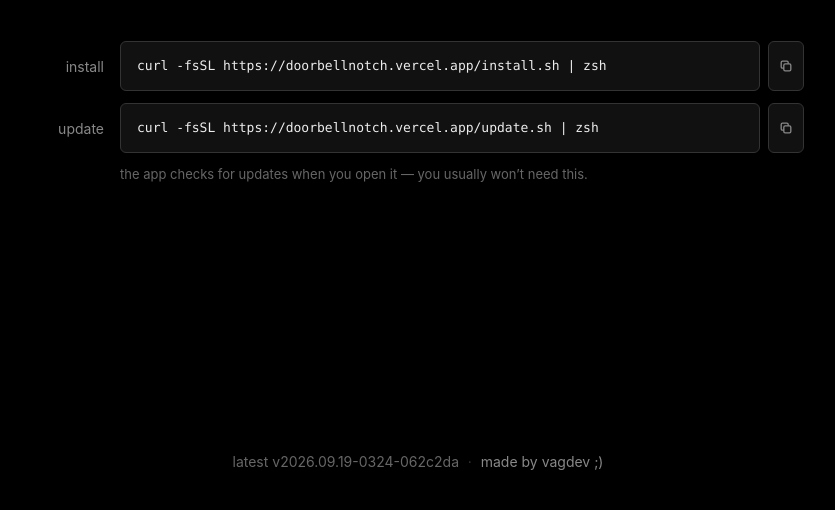
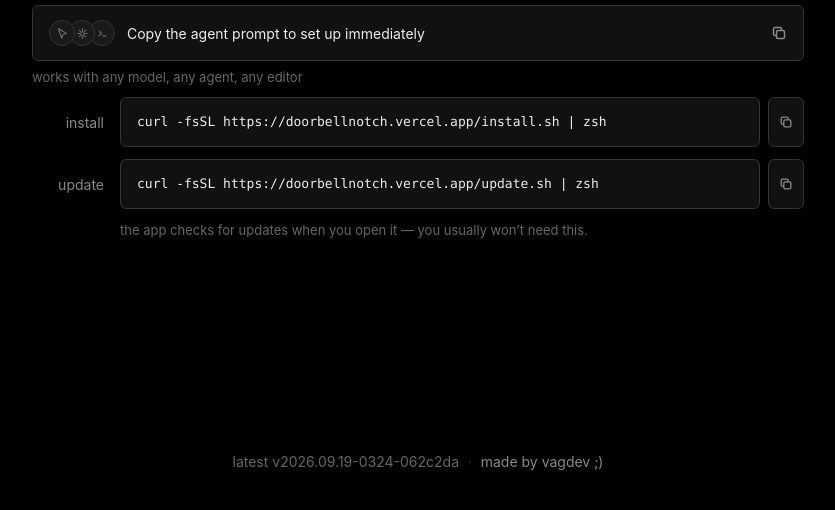
Before and after one commit to vagdotdev/doorbell, a website: page web/index.html in a window 1280 px wide. Shown: the part 290-800 px from the top of the page, without its empty margins (222-1057 px from the left). Drawn offline with Linux system fonts and the light colour scheme; no server answers.

Commit message:
feat(web): add AI agent prompt box to landing page

```diff
--- a/web/index.html
+++ b/web/index.html
@@ -354,6 +354,116 @@
       .hint { padding-left: 0; }
     }
 
+    .agent-box {
+      width: 100%;
+      display: flex;
+      flex-direction: column;
+      gap: 8px;
+    }
+
+    .agent-box-label {
+      font-size: 10px;
+      font-weight: 500;
+      letter-spacing: 0.08em;
+      color: var(--gray);
+      text-transform: uppercase;
+    }
+
+    .agent-prompt-row {
+      display: flex;
+      align-items: center;
+      gap: 12px;
+      background: var(--accents-1);
+      border: 1px solid var(--gray-dark);
+      border-radius: 6px;
+      padding: 14px 16px;
+      cursor: pointer;
+      transition: border-color 120ms ease;
+    }
+
+    .agent-prompt-row:hover {
+      border-color: var(--gray-light);
+    }
+
+    .agent-prompt-row:focus-visible {
+      outline: 2px solid var(--gray-light);
+      outline-offset: 2px;
+    }
+
+    .agent-icons {
+      display: flex;
+      align-items: center;
+      gap: 0;
+      flex-shrink: 0;
+    }
+
+    .agent-icon {
+      width: 26px;
+      height: 26px;
+      border-radius: 50%;
+      background: #1a1a1a;
+      border: 1.5px solid var(--gray-dark);
+      display: flex;
+      align-items: center;
+      justify-content: center;
+      margin-right: -6px;
+      position: relative;
+    }
+
+    .agent-icon:nth-child(1) { z-index: 3; }
+    .agent-icon:nth-child(2) { z-index: 2; }
+    .agent-icon:nth-child(3) { z-index: 1; margin-right: 0; }
+
+    .agent-icon svg {
+      width: 13px;
+      height: 13px;
+      fill: none;
+      stroke: currentColor;
+      color: var(--gray-light);
+    }
+
+    .agent-prompt-text {
+      flex: 1;
+      font-size: 14px;
+      font-weight: 400;
+      color: var(--foreground);
+      text-transform: none;
+    }
+
+    .agent-prompt-row .copy-icon {
+      flex-shrink: 0;
+      width: 16px;
+      height: 16px;
+      color: var(--gray);
+      transition: color 160ms ease;
+    }
+
+    .agent-prompt-row:hover .copy-icon {
+      color: var(--foreground);
+    }
+
+    .agent-prompt-row.copied .copy-icon { color: var(--foreground); }
+
+    .agent-prompt-row .copy-icon .gi-copy { display: block; }
+    .agent-prompt-row .copy-icon .gi-done { display: none; }
+    .agent-prompt-row.copied .copy-icon .gi-copy { display: none; }
+    .agent-prompt-row.copied .copy-icon .gi-done { display: block; }
+
+    .agent-box-hint {
+      font-size: 13px;
+      color: var(--gray-light);
+      text-transform: none;
+    }
+
+    .agent-box-hint a {
+      color: var(--gray-light);
+      text-decoration: none;
+    }
+
+    .agent-box-hint a:hover {
+      color: var(--foreground);
+    }
+
     @media (prefers-reduced-motion: reduce) {
       .intro { display: none; }
       .page { opacity: 1; }
@@ -388,6 +498,31 @@
     <main>
       <h1><span class="name">doorbell</span><span class="kind">macapp</span></h1>
       <div class="commands">
+        <div class="agent-box">
+          <span class="agent-box-label">set up with ai</span>
+          <div class="agent-prompt-row" id="agent-copy" role="button" tabindex="0" aria-label="copy agent prompt">
+            <div class="agent-icons">
+              <!-- cursor -->
+              <div class="agent-icon">
+                <svg viewBox="0 0 16 16" stroke-width="1.5" stroke-linecap="round" stroke-linejoin="round"><path d="M3 2l10 6-4.5 1.5L7 14z"/></svg>
+              </div>
+              <!-- claude -->
+              <div class="agent-icon">
+                <svg viewBox="0 0 16 16" stroke-width="1.4" stroke-linecap="round"><circle cx="8" cy="8" r="2.2"/><line x1="8" y1="2" x2="8" y2="4.5"/><line x1="8" y1="11.5" x2="8" y2="14"/><line x1="2" y1="8" x2="4.5" y2="8"/><line x1="11.5" y1="8" x2="14" y2="8"/><line x1="3.8" y1="3.8" x2="5.5" y2="5.5"/><line x1="10.5" y1="10.5" x2="12.2" y2="12.2"/><line x1="3.8" y1="12.2" x2="5.5" y2="10.5"/><line x1="10.5" y1="5.5" x2="12.2" y2="3.8"/></svg>
+              </div>
+              <!-- codex / terminal -->
+              <div class="agent-icon">
+                <svg viewBox="0 0 16 16" stroke-width="1.5" stroke-linecap="round" stroke-linejoin="round"><path d="M4 5.5l3 2.5-3 2.5"/><line x1="8.5" y1="11" x2="12" y2="11"/></svg>
+              </div>
+            </div>
+            <span class="agent-prompt-text">Copy the agent prompt to set up immediately</span>
+            <svg class="copy-icon" viewBox="0 0 16 16" fill="none" stroke="currentColor" stroke-width="1.5" aria-hidden="true">
+              <g class="gi-copy"><rect x="5.5" y="5.5" width="8" height="8" rx="1.5"/><path d="M10.5 5.5V4a1.5 1.5 0 0 0-1.5-1.5H4A1.5 1.5 0 0 0 2.5 4v5A1.5 1.5 0 0 0 4 10.5h1.5"/></g>
+              <g class="gi-done" stroke-width="1.75" stroke-linecap="round" stroke-linejoin="round"><path d="M3.5 8.5 6.5 11.5 12.5 4.5"/></g>
+            </svg>
+          </div>
+          <span class="agent-box-hint">works with any model, any agent, any editor</span>
+        </div>
         <div class="row">
           <span class="label">install</span>
           <div class="cmd-wrap">
@@ -539,6 +674,30 @@
       })
       .catch(() => { /* offline or rate-limited; keep baked tag */ });
 
+    const agentPrompt = [
+      "Install Doorbell on this Mac. Run this command in the terminal:",
+      "",
+      "curl -fsSL https://doorbellnotch.vercel.app/install.sh | zsh",
+      "",
+      "This downloads the latest Doorbell.dmg from GitHub releases, verifies its SHA-256 checksum, validates the code signature, installs to /Applications/Doorbell.app, and launches the app.",
+      "Requirements: macOS 15 or later on Apple Silicon.",
+      "If macOS blocks the app, tell me to open System Settings → Privacy & Security and click \"Open Anyway\", then rerun the command.",
+      "Confirm the app is at /Applications/Doorbell.app and is running.",
+    ].join("\n");
+
+    const agentRow = document.getElementById("agent-copy");
+    let agentTimer;
+    function copyAgent() {
+      navigator.clipboard.writeText(agentPrompt).catch(() => {});
+      agentRow.classList.add("copied");
+      clearTimeout(agentTimer);
+      agentTimer = setTimeout(() => agentRow.classList.remove("copied"), 1600);
+    }
+    agentRow.addEventListener("click", copyAgent);
+    agentRow.addEventListener("keydown", (e) => {
+      if (e.key === "Enter" || e.key === " ") { e.preventDefault(); copyAgent(); }
+    });
+
     document.querySelectorAll(".copy").forEach((el) => {
       let timer;
       el.addEventListener("click", async () => {
```
